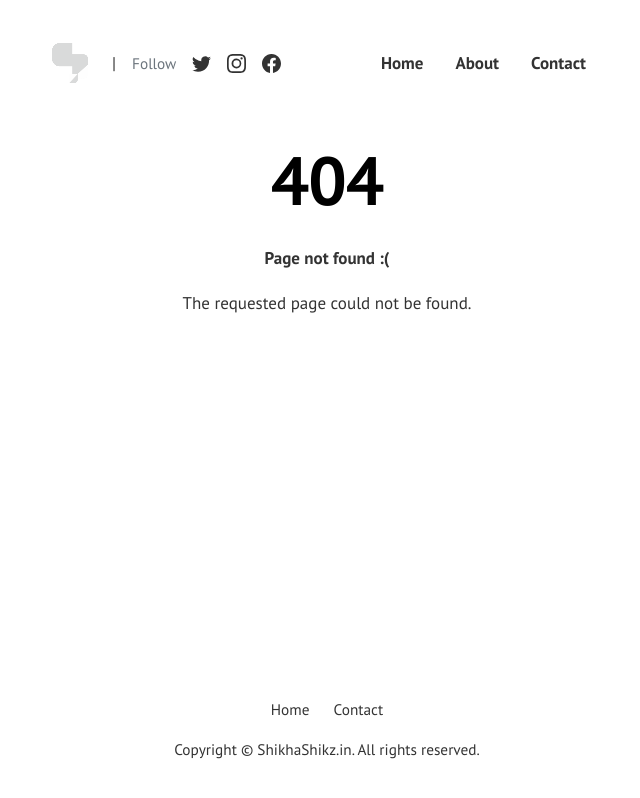
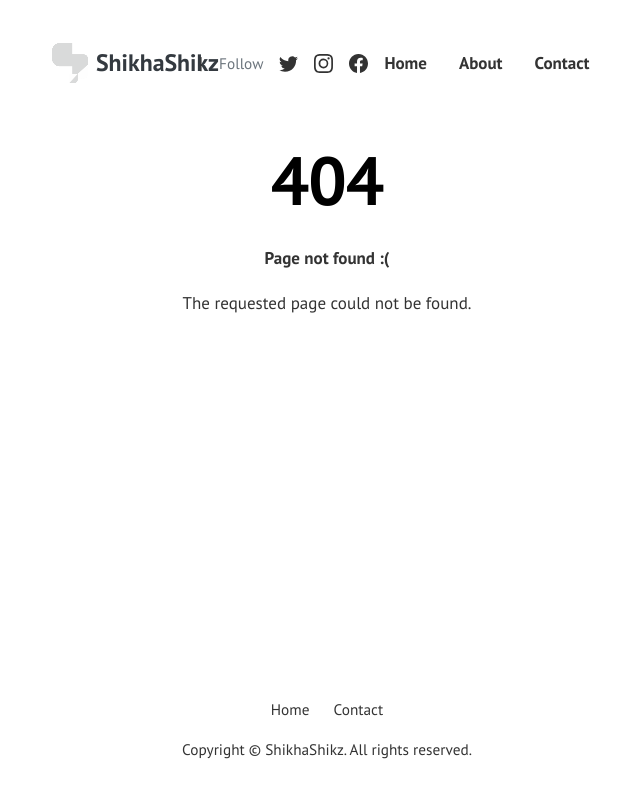
Before and after one commit to shikhashikz/shikhashikz.github.io, a Jekyll site: the page built from 404.html, in a window 1280 px wide. Shown: the top 798 px of the page, without its empty margins (313-953 px from the left). Built offline with Jekyll 4.4.1, drawn with Linux system fonts in a browser that asks for light colours.

Commit message:
title modifications

```diff
--- a/_config.yml
+++ b/_config.yml
@@ -1,4 +1,4 @@
-title: "ShikhaShikz.in"
+title: "ShikhaShikz"
 email: shikha@shikhashikz.com
 timezone: UTC
 baseurl: ""
--- a/_layouts/default.html
+++ b/_layouts/default.html
@@ -41,9 +41,9 @@
           <a class="navbar-brand text-dark font-weight-bold big d-flex align-items-center" href="{{site.baseurl}}/">
           {% if site.logo %}
           <img class="mr-2" src="{{site.baseurl}}/{{site.logo}}" alt="logo">
-          {% else %}
+          {% endif %}
           <span class="d-none d-md-inline-block">{{ site.title }}</span>
-          {% endif %}
+
           </a> |
 
 
```
